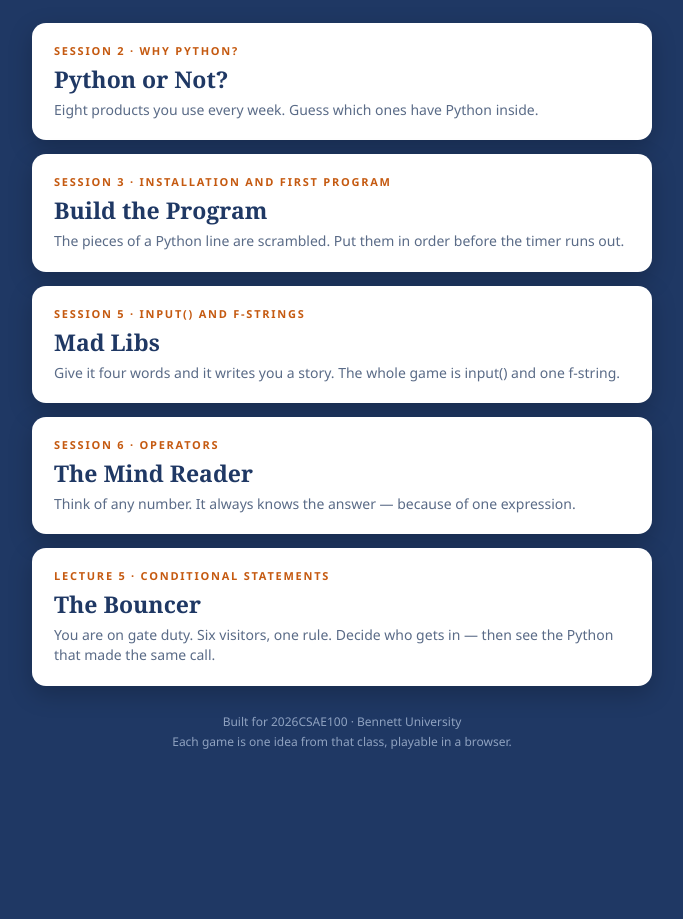
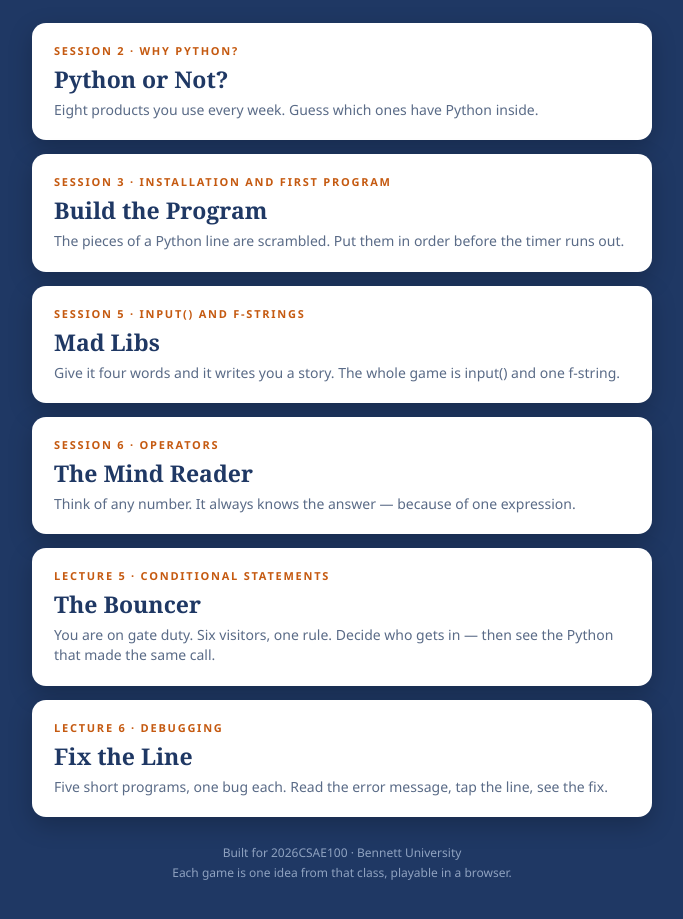
Before and after one commit to 2026csae100/lecture-projects, a plain HTML site: page index.html in a window 1280 px wide. Shown: the part 127-1046 px from the top of the page, without its empty margins (298-981 px from the left). Before the commit the page ends 928 px from the top, so only its background shows below. Drawn offline with Linux system fonts and the light colour scheme.

Commit message:
Add files via upload

```diff
--- a/index.html
+++ b/index.html
@@ -39,7 +39,7 @@
     <p class="sub">Computational Thinking with Programming · Bennett University</p>
   </header>
 
-  <a class="card" href="python_or_not.html">
+  <a class="card" href="python-or-not.html">
     <div class="session">Session 2 · Why Python?</div>
     <div class="name">Python or Not?</div>
     <p class="desc">Eight products you use every week. Guess which ones have Python inside.</p>
@@ -69,6 +69,12 @@
     <p class="desc">You are on gate duty. Six visitors, one rule. Decide who gets in — then see the Python that made the same call.</p>
   </a>
 
+  <a class="card" href="fix-the-line.html">
+    <div class="session">Lecture 6 · Debugging</div>
+    <div class="name">Fix the Line</div>
+    <p class="desc">Five short programs, one bug each. Read the error message, tap the line, see the fix.</p>
+  </a>
+
   <footer>
     Built for 2026CSAE100 · Bennett University<br>
     Each game is one idea from that class, playable in a browser.
```
